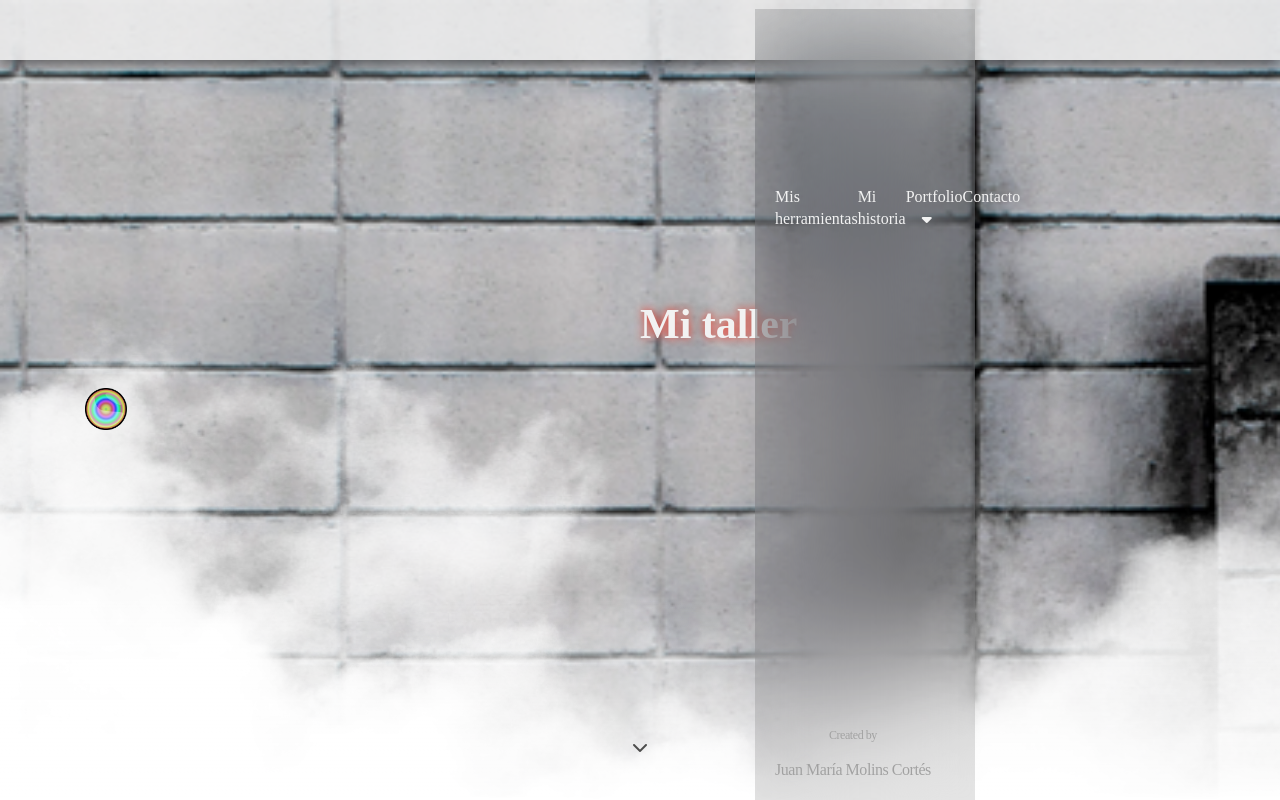
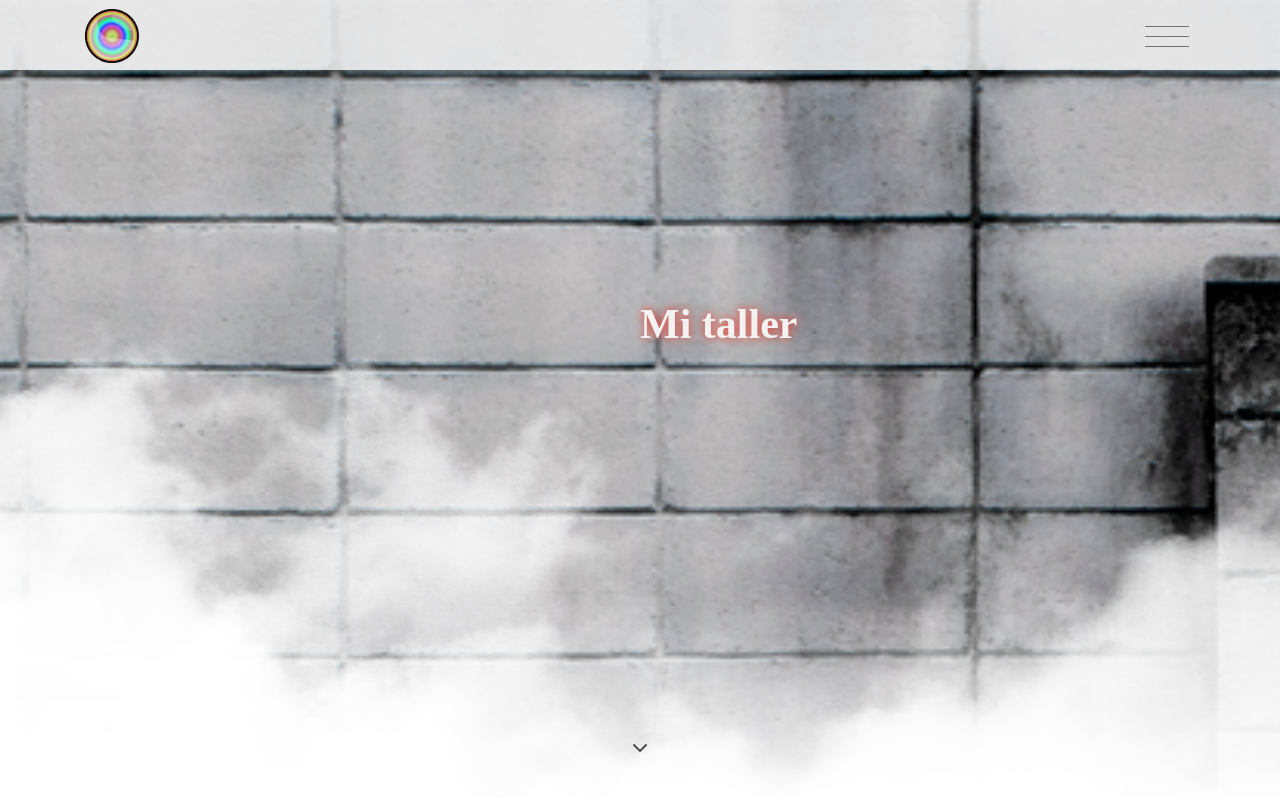
Before and after one commit to jmmolins87/my-profile, an Angular app: page /tools in a window 1280 px wide. Built offline with nearby package versions, Linux system fonts and the light colour scheme.

Commit message:
create nav-bar tablet

```diff
--- a/src/app/components/shared/nav-bar/nav-bar.component.scss
+++ b/src/app/components/shared/nav-bar/nav-bar.component.scss
@@ -7,6 +7,11 @@ nav {
     box-shadow: 0 3px 15px 0 $shadow-menu;
     background-color: $bg-grey-light-80;
     z-index: 100;
+
+    // ***** tablet *****
+    @media screen and (min-width: $md) {
+        height: 70px;
+    }
 
     .nav {
         position: relative;
@@ -22,14 +27,16 @@ nav {
             display: block;
             width: 42px;
             height: 42px;
+
+            // ***** tablet *****
+            @media screen and (min-width: $md) {
+                width: 54px;
+                height: 54px;
+            }
         }
 
         &__mobile {
             cursor: pointer;
-
-            @media screen and (min-width: $md) {
-                display: none;
-            }
 
             span {
                 display: block;
@@ -80,12 +87,27 @@ nav {
             transform: translateX(-220px);
             transition: .2s ease-in-out;
 
-            &.active {
+            // ***** tablet *****
+            @media screen and (min-width: $md) {
+                justify-content: space-between;
+                width: 100vw;
+                height: 124px;
+                padding: 0;
                 transform: translateX(0px);
+
+                // ***** tablet *****
+                @media screen and (min-width: $md) {
+                    transform: translate(0px, -140px);
+            }
             }
 
-            @media screen and (min-width: $md) {
-                position: relative;
+            &.active {
+                transform: translate(0px, 0px);
+
+                // ***** tablet *****
+                @media screen and (min-width: $md) {
+                        transform: translate(0px, 71px);
+                }
             }
         }
 
@@ -93,7 +115,11 @@ nav {
             display: flex;
             flex-direction: column;
 
+            // ***** tablet *****
             @media screen and (min-width: $md) {
+                max-width: 768px;
+                margin: auto;
+                padding: 32.5px;
                 flex-direction: row;
             }
         }
@@ -103,6 +129,15 @@ nav {
 
             &:last-of-type {
                 margin-bottom: 0px;
+            }
+
+            // ***** tablet *****
+            @media screen and (min-width: $md) {
+                margin-right: 66px;
+
+                &:last-of-type {
+                    margin-right: 0px;
+                }
             }
 
             a {
@@ -165,6 +200,11 @@ nav {
                 display: block;
                 margin-bottom: 10px;
             }
+
+            // ***** tablet *****
+            @media screen and (min-width: $md) {
+                display: none;
+            }
         }
     }
 }
```
